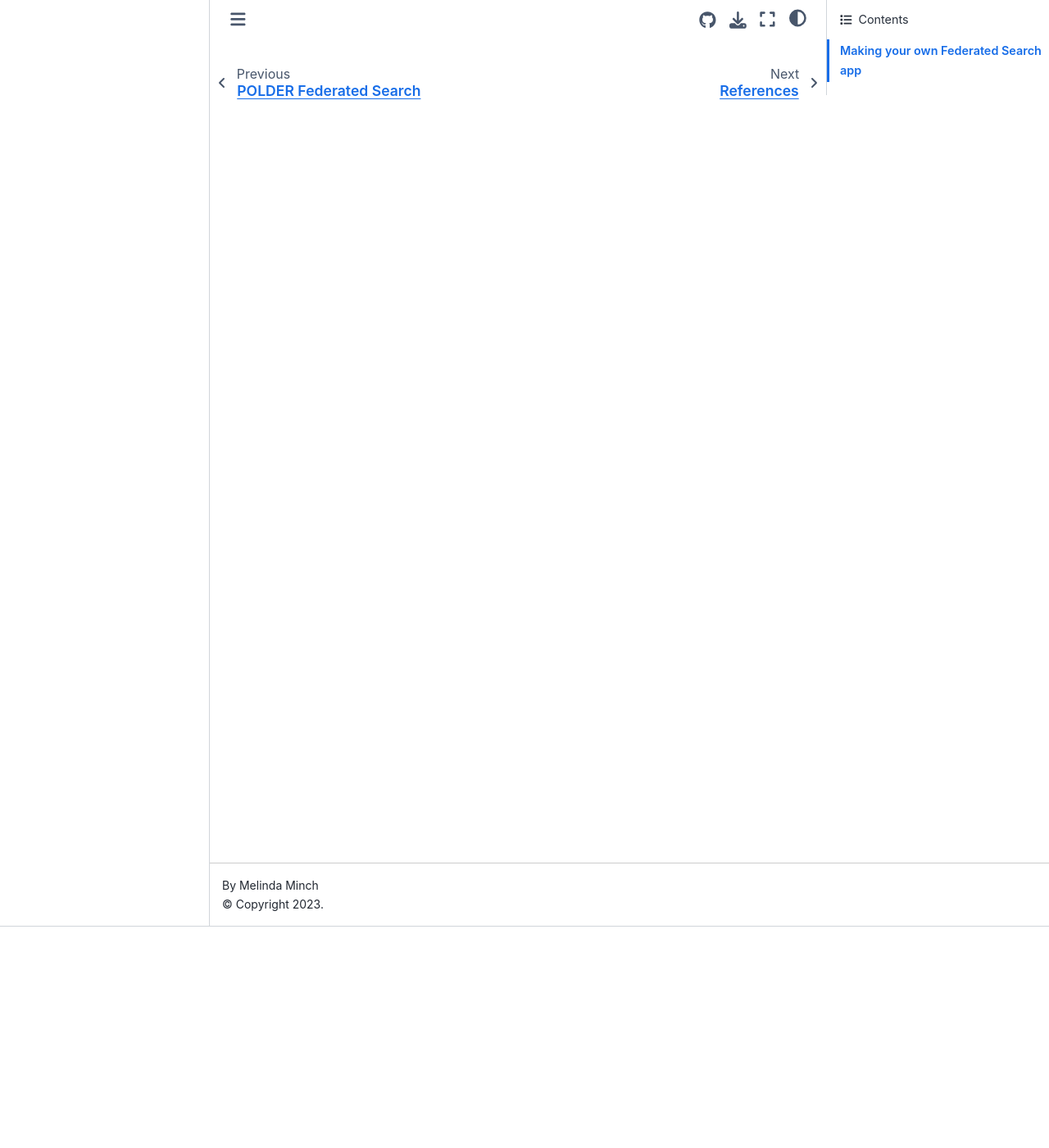
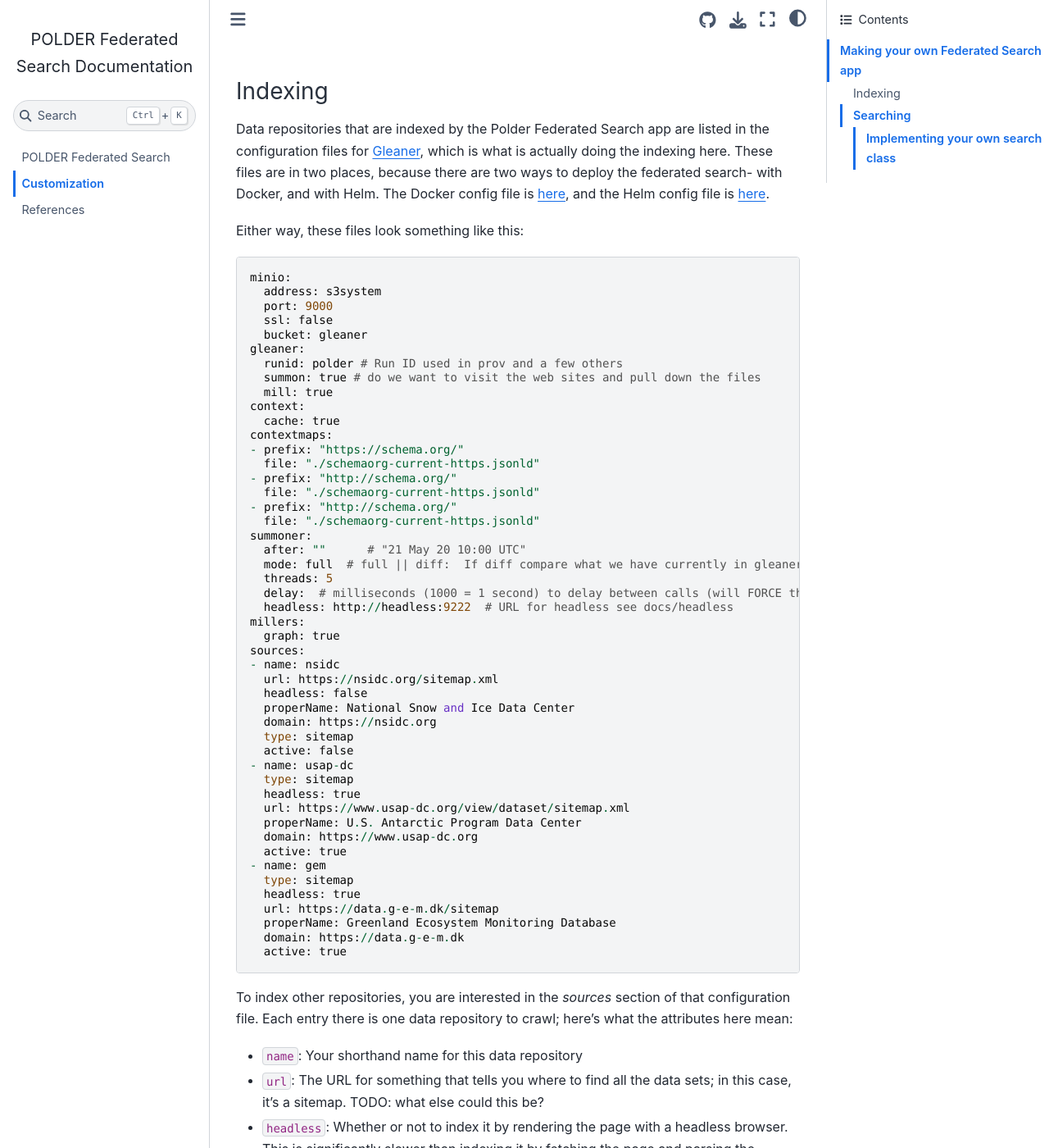
Before and after one commit to POLDER-Crew/Federated-Search-Documentation, a Jupyter Book: the page built from book/customization.md, in a window 1280 px wide and 1400 px high, scrolled down 270 px. Shown: the whole window at 82% size. Built offline with Jupyter Book 1.0.4 settings and Sphinx 7.4.7 and the Sphinx Book theme 1.1.4, drawn with Linux system fonts in a browser that asks for light colours; some of the changed text lies outside the part shown.

Commit message:
Start the customization chapter

````diff
--- a/book/customization.md
+++ b/book/customization.md
@@ -3,3 +3,73 @@
 ## Making your own Federated Search app
 
 This app can serve as a template for making your own federated search application. If you want to crawl a set of data repositories and/or query DataONE for results, this might help you get started. You'll want to modify some areas of the code, though, and this chapter is about where to do that.
+
+### Indexing
+Data repositories that are indexed by the Polder Federated Search app are listed in the configuration files for [Gleaner](https://gleaner.io/), which is what is actually doing the indexing here. These files are in two places, because there are two ways to deploy the federated search- with Docker, and with Helm. The Docker config file is [here](https://github.com/nein09/polder-federated-search/blob/main/docker/gleaner.yaml), and the Helm config file is [here](https://github.com/nein09/polder-federated-search/blob/main/helm/templates/gleaner-config.yaml).
+
+Either way, these files look something like this:
+
+```
+minio:
+  address: s3system
+  port: 9000
+  ssl: false
+  bucket: gleaner
+gleaner:
+  runid: polder # Run ID used in prov and a few others
+  summon: true # do we want to visit the web sites and pull down the files
+  mill: true
+context:
+  cache: true
+contextmaps:
+- prefix: "https://schema.org/"
+  file: "./schemaorg-current-https.jsonld"
+- prefix: "http://schema.org/"
+  file: "./schemaorg-current-https.jsonld"
+- prefix: "http://schema.org/"
+  file: "./schemaorg-current-https.jsonld"
+summoner:
+  after: ""      # "21 May 20 10:00 UTC"
+  mode: full  # full || diff:  If diff compare what we have currently in gleaner to sitemap, get only new, delete missing
+  threads: 5
+  delay:  # milliseconds (1000 = 1 second) to delay between calls (will FORCE threads to 1)
+  headless: http://headless:9222  # URL for headless see docs/headless
+millers:
+  graph: true
+sources:
+- name: nsidc
+  url: https://nsidc.org/sitemap.xml
+  headless: false
+  properName: National Snow and Ice Data Center
+  domain: https://nsidc.org
+  type: sitemap
+  active: false
+- name: usap-dc
+  type: sitemap
+  headless: true
+  url: https://www.usap-dc.org/view/dataset/sitemap.xml
+  properName: U.S. Antarctic Program Data Center
+  domain: https://www.usap-dc.org
+  active: true
+- name: gem
+  type: sitemap
+  headless: true
+  url: https://data.g-e-m.dk/sitemap
+  properName: Greenland Ecosystem Monitoring Database
+  domain: https://data.g-e-m.dk
+  active: true
+```
+
+To index other repositories, you are interested in the *sources* section of that configuration file. Each entry there is one data repository to crawl; here's what the attributes here mean:
+
+- `name`: Your shorthand name for this data repository
+- `url`: The URL for something that tells you where to find all the data sets; in this case, it's a sitemap. TODO: what else could this be?
+- `headless`: Whether or not to index it by rendering the page with a headless browser. This is significantly slower than indexing it by fetching the page and parsing the JSON-LD out of it. The reason you may want to use headless indexing is that many data repositories inject the metadata for a data set *after* its landing page loads, which means that just doing an HTTP `GET` will not get you metadata.
+- `properName`: The full name for this data repository
+- `domain`: The top-level domain for this data repository
+- `type`: The type of thing that `url` is pointing to
+- `active`: Whether to index this repository, or just keep the setting there for future use
+
+### Searching
+
+#### Implementing your own search class
````
Also changed, not shown: book/more-info.md (+3 -3 lines).
